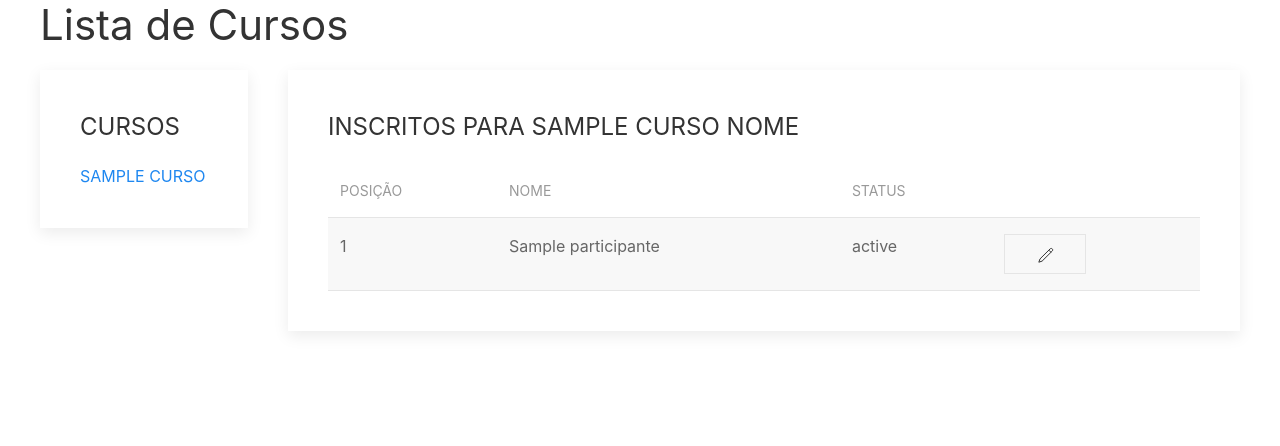
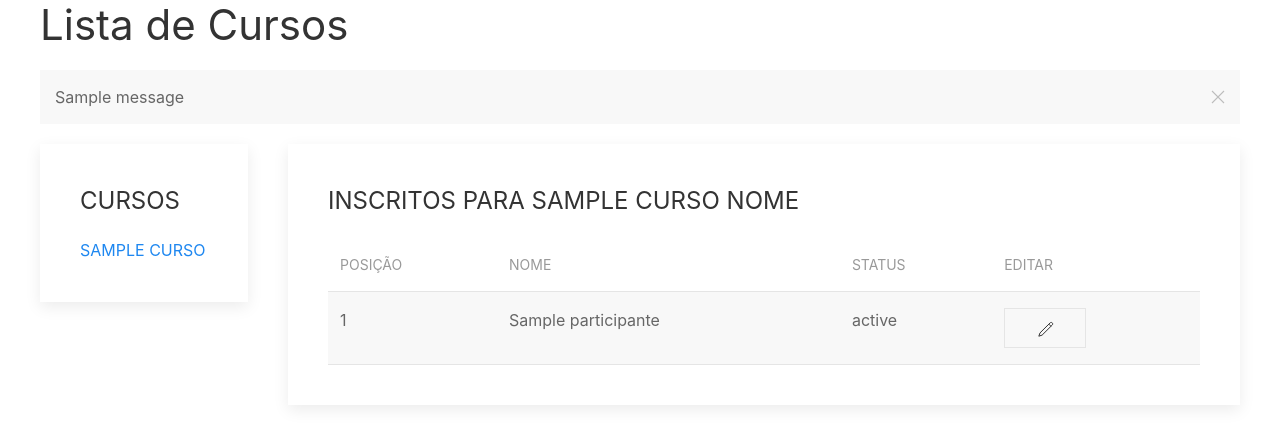
Before and after one commit to marcelosf/consulta-resultado, a Django app: template consulta/core/templates/curso_list.html in a window 1280 px wide. Shown: the part 80-526 px from the top of the page. Run offline with Django 3.2, Linux system fonts and the light colour scheme; tables that the repository leaves empty hold one stand-in row (values such as "Sample post"); the template is opened without the code that fills it: values that come from a table or form of the project are taken from there, most other values are stand-ins (such as "Sample title", 1, 10 or a date in 2020); one stand-in notice (Sample message) is shown; parts of the project's set-up code (start-up, migrations or seed data) failed here and were passed over; some libraries are stand-ins or nearby versions.

Commit message:
Adiciona editar na lista de participantes #2
Adiciona a opção de editar participante na lista de participantes

```diff
--- a/consulta/core/templates/curso_list.html
+++ b/consulta/core/templates/curso_list.html
@@ -3,6 +3,15 @@
 {% block content %}
 
     <h1>Lista de Cursos</h1>
+
+    {% if messages %}
+        {% for message in messages %}
+            <div {% if message.tags %} class="{{ message.tags }} {% endif %}" uk-alert>
+                <a uk-close class="uk-alert-close"></a>
+                {{ message }}
+            </div>
+        {% endfor %}
+    {% endif %}
 
     <div class="uk-grid">
         <div class="uk-width-1-5@m">
@@ -24,6 +33,7 @@
                             <th>Posição</th>
                             <th>Nome</th>
                             <th>Status</th>
+                            <th>Editar</th>
                         </tr>
                     </thead>
                     <tbody>
```
